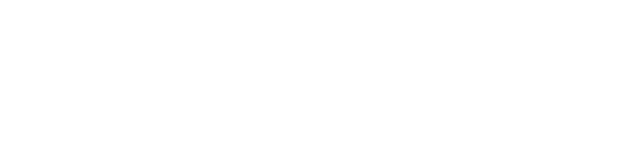
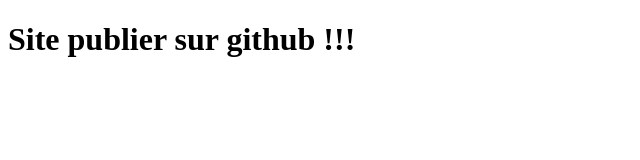
Before and after one commit to Th2ophile2M/Netc, a plain HTML site: page index.html in a window 1280 px wide. Shown: the whole page, without its empty margins (0-640 px from the left). Drawn offline with Linux system fonts and the light colour scheme.

Commit message:
Add files via upload

```diff
--- a/index.html
+++ b/index.html
@@ -7,6 +7,6 @@
     <title>Netc</title>
 </head>
 <body>
-        <title>Site publier sur github !!!</title>
+        <h1>Site publier sur github !!!</h1>
 </body>
 </html>
```
